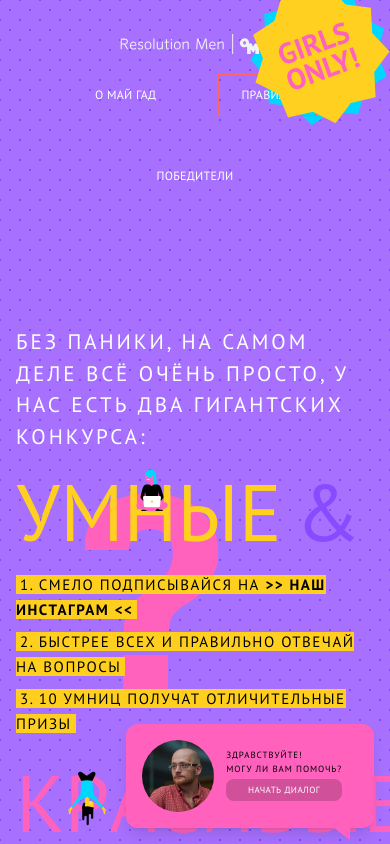
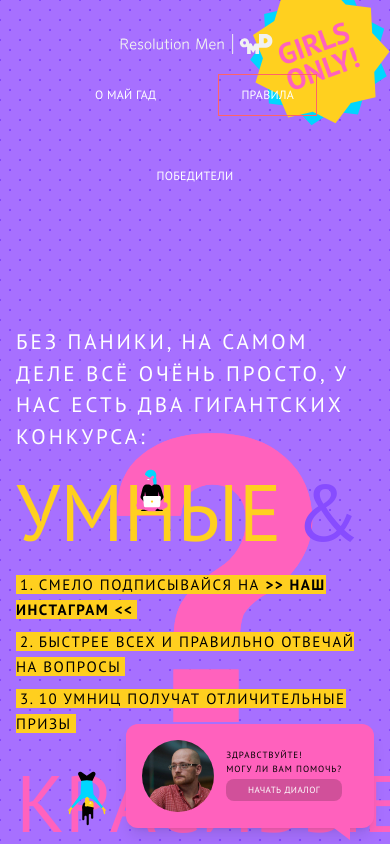
Before and after one commit to Gizuzu/igor-test-task, a React (Vite) app: page /rules in a window 390 px wide. Shown: the top 844 px of the page. Built offline with nearby package versions, Linux system fonts and the light colour scheme.

Commit message:
Fix adaptation view

```diff
--- a/src/components/navigation/navbar.tsx
+++ b/src/components/navigation/navbar.tsx
@@ -31,7 +31,7 @@ export function Navbar() {
         </div>
         <div></div>
 
-        <div className="absolute flex -top-4 right-0">
+        <div className="absolute flex -top-4 right-0 -z-1">
           <div className="relative">
             <div className="fill-[#ffd01f] -rotate-20 h-36 w-36 flex relative">
               <GirlsOnly />
--- a/src/views/rules.tsx
+++ b/src/views/rules.tsx
@@ -63,7 +63,7 @@ function RulesView() {
             <SmartPart />
             <RulesList rules={smartRules} bgColor="bg-[#ffcf1f]" />
 
-            <div className="h-[40vh] w-[70vw] absolute -z-1 top-0 lg:-top-85 left-0 lg:-left-50 fill-[#ff62bd]">
+            <div className="h-50 w-100 lg:h-70 lg:w-232 absolute -z-1 -top-20 lg:-top-85 left-0 lg:-left-50 fill-[#ff62bd]">
               <QustionIcon />
             </div>
           </div>
@@ -71,7 +71,7 @@ function RulesView() {
             <BeautifulPart />
             <RulesList rules={beautifulRules} bgColor="bg-[#ff62bd]" />
 
-            <div className="h-[40vh] w-[70vw] absolute -z-1 top-20 lg:top-85 left-0 lg:-left-50 -scale-x-100 -scale-y-100 fill-[#00d7ff]">
+            <div className="h-50 w-100 lg:h-70 lg:w-232 absolute -z-1 top-45 lg:top-85 left-0 lg:-left-50 -scale-x-100 -scale-y-100 fill-[#00d7ff]">
               <QustionIcon />
             </div>
           </div>
```
